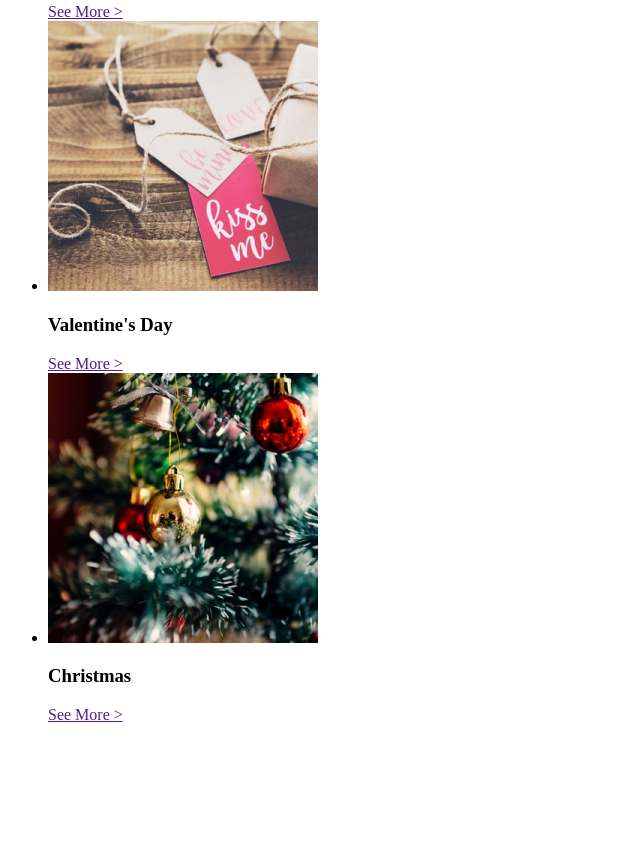
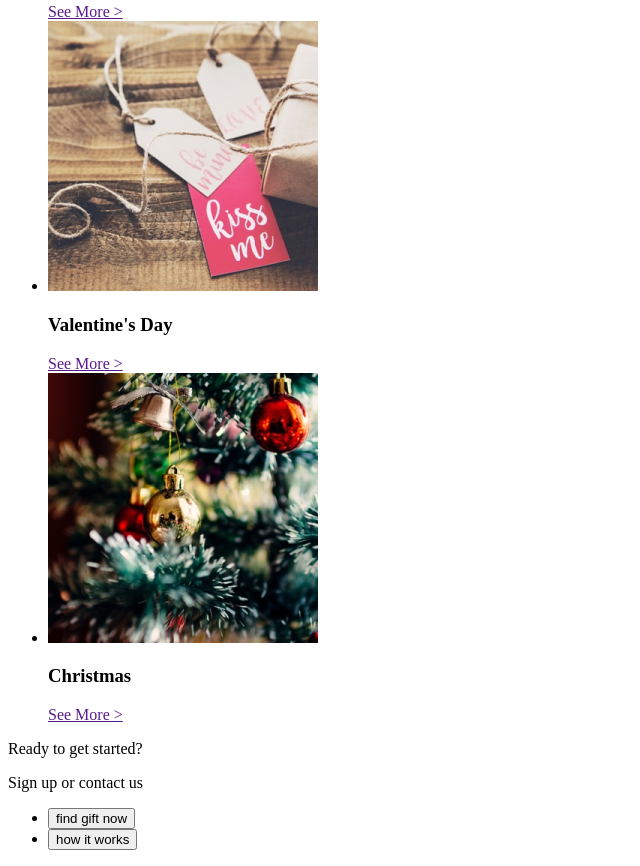
Before and after one commit to IhorKiy/teamwork, a plain HTML site: page index.html in a window 1280 px wide. Shown: the part 1895-2761 px from the top of the page, without its empty margins (0-640 px from the left). Before the commit the page ends 2635 px from the top, so only its background shows below. Drawn offline with Linux system fonts and the light colour scheme.

Commit message:
section4

```diff
--- a/index.html
+++ b/index.html
@@ -62,5 +62,18 @@
         </li>
       </ul>
     </section>
+    <section>
+      <h2 hidden>Hello</h2>
+      <p>Ready to get started?</p>
+      <p>Sign up or contact us</p>
+      <ul>
+        <li>
+          <button type="button">find gift now</button>
+        </li>
+        <li>
+          <button type="button">how it works</button>
+        </li>
+      </ul>
+    </section>
   </body>
 </html>
```
